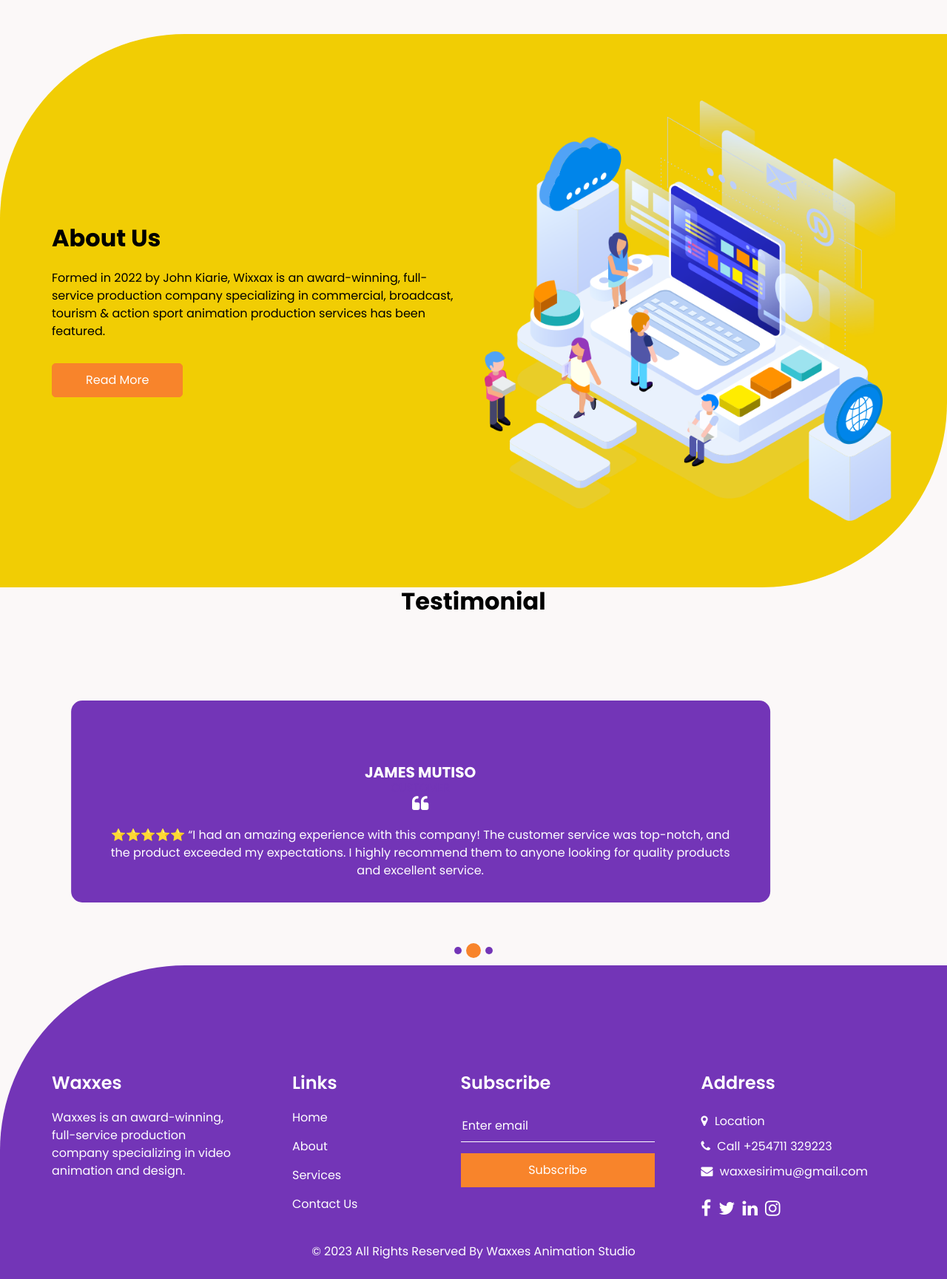
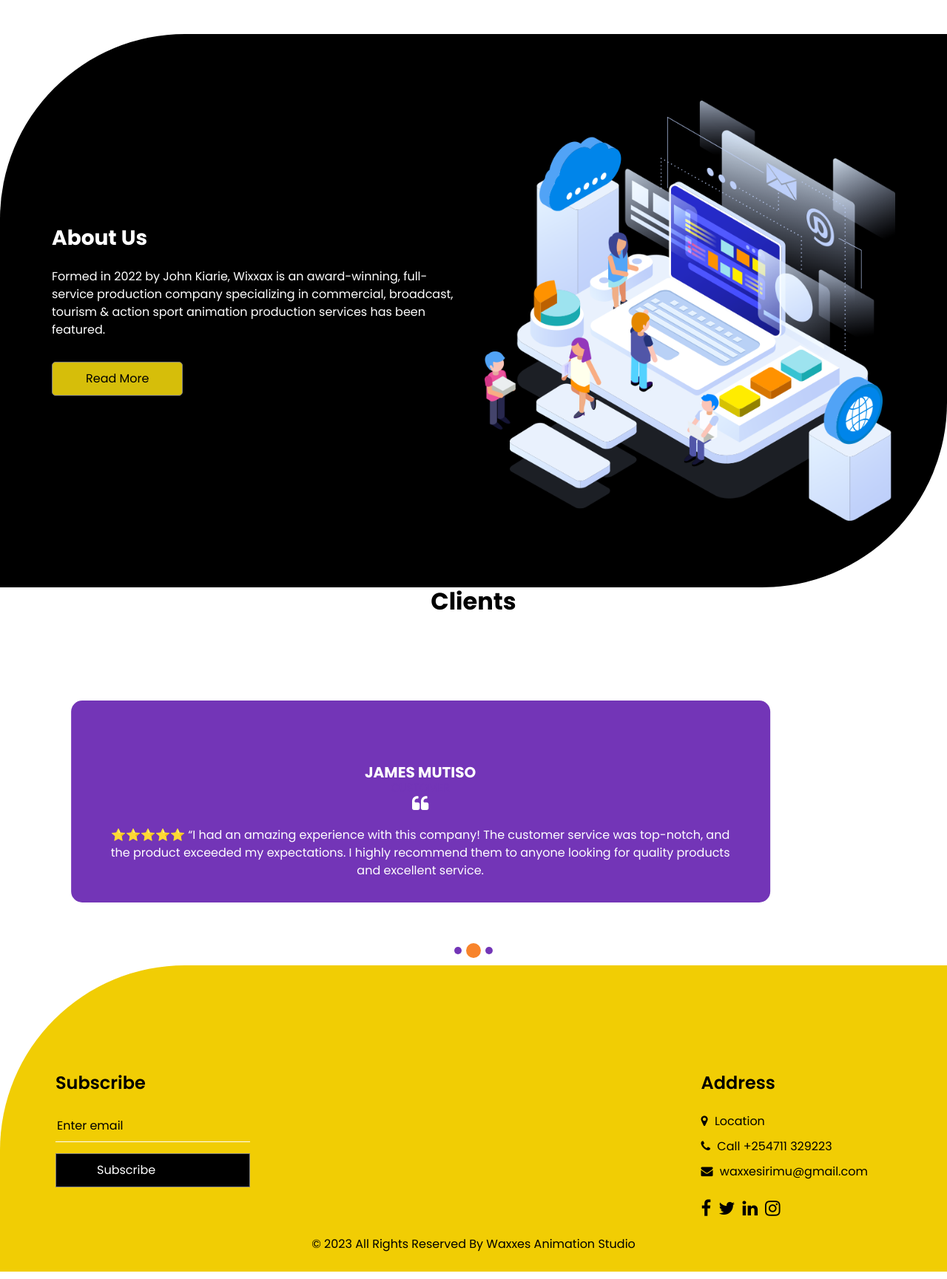
Before and after one commit to Muchai248/practice-animation-portfolio, a plain HTML site: page index.html in a window 1280 px wide. Shown: the part 1240-2969 px from the top of the page at 74% size. Drawn offline with nearby package versions, Linux system fonts and the light colour scheme; some packages are replaced by stand-ins of ours.

Commit message:
new commit

```diff
--- a/css/style.css
+++ b/css/style.css
@@ -1,8 +1,8 @@
 @import url("https://fonts.googleapis.com/css2?family=Poppins:wght@400;600;700&display=swap");
 body {
   font-family: "Poppins", sans-serif;
-  color: #f1cd04;
-  background-color: #fbf8f8;
+  color: #000000;
+  background-color: #ffffff ;
   overflow-x: hidden;
 }
 
@@ -54,6 +54,13 @@ body {
 
 }
 
+.heading_container h3 {
+  position: relative;
+  font-weight: bold;
+  color: #ffffff;
+
+}
+
 .heading_container p {
   color: black;
 }
@@ -94,7 +101,7 @@ a:focus {
   -webkit-box-direction: normal;
       -ms-flex-direction: column;
           flex-direction: column;
-  background-color: #fade06;
+  background-color: #000000;
   border-radius: 0 0 350px 0;
 }
 
@@ -133,7 +140,7 @@ a:focus {
 
 .custom_nav-container .navbar-nav .nav-item .nav-link {
   padding: 5px 25px;
-  color: #000000;
+  color: #ffffff;
   text-align: center;
   text-transform: uppercase;
   border-radius: 5px;
@@ -142,7 +149,7 @@ a:focus {
 }
 
 .custom_nav-container .navbar-nav .nav-item:hover .nav-link, .custom_nav-container .navbar-nav .nav-item.active .nav-link {
-  color: #000;;
+  color: #d6be0a;
   ;
 
 }
@@ -240,7 +247,7 @@ a:focus {
 }
 
 .quote_btn-container a {
-  color: #000000;
+  color: white;
   text-transform: uppercase;
 }
 
@@ -249,13 +256,13 @@ a:focus {
 }
 
 .quote_btn-container a:hover {
-  color: #ffffff;
+  color: #d6be0a;
 }
 
 .quote_btn-container .quote_btn {
   display: inline-block;
   padding: 5px 25px;
-  color: black;
+  color: #ffffff;
   border-radius: 5px;
   -webkit-transition: all 0.3s;
   transition: all 0.3s;
@@ -263,7 +270,7 @@ a:focus {
 }
 
 .quote_btn-container .quote_btn:hover {
-  color: #000000;
+  color: #d6be0a;
   -webkit-transform: translateY(-3px);
           transform: translateY(-3px);
 }
@@ -296,7 +303,7 @@ a:focus {
 
 .slider_section .detail-box {
   text-align: center;
-  color: #070707;
+  color: #ffffff;
 }
 
 .slider_section .detail-box h1 {
@@ -324,7 +331,7 @@ a:focus {
 .slider_section .detail-box .btn-box .btn1 {
   display: inline-block;
   padding: 12px 15px;
-  background-color: #030203;
+  background-color: #d6be0a;
   color: #ffffff;
   border-radius: 5px;
   -webkit-transition: all 0.3s;
@@ -333,7 +340,7 @@ a:focus {
 }
 
 .slider_section .detail-box .btn-box .btn1:hover {
-  color: #ffffff;
+  color: #000000;
   -webkit-transform: translateY(-3px);
           transform: translateY(-3px);
 }
@@ -483,8 +490,8 @@ a:focus {
 }
 
 .about_section {
-  background-color: #f1cd04;
-  color: black;
+  background-color: #000000;
+  color: #ffffff;
   border-radius: 250px 0 250px 0;
 }
 
@@ -509,12 +516,12 @@ a:focus {
 .about_section .detail-box a {
   display: inline-block;
   padding: 10px 45px;
-  background-color: #f8842b;
-  color: #ffffff;
+  background-color: #d6be0a;
+  color: #000000;
   border-radius: 5px;
   -webkit-transition: all 0.3s;
   transition: all 0.3s;
-  border: 1px solid #f8842b;
+  border: 1px solid grey;
   margin-top: 15px;
 }
 
@@ -727,7 +734,7 @@ a:focus {
 }
 
 .footer_container {
-  background-color: #7335b7;
+  background-color: #f1cd04;
   color: #ffffff;
   border-radius: 350px 0 0 0;
   padding-top: 145px;
@@ -751,7 +758,7 @@ a:focus {
 
 .info_section .info_contact .contact_link_box a {
   margin: 5px 0;
-  color: #ffffff;
+  color: #000000;
 }
 
 .info_section .info_contact .contact_link_box a i {
@@ -759,7 +766,7 @@ a:focus {
 }
 
 .info_section .info_contact .contact_link_box a:hover {
-  color: #f8842b;
+  color: grey;
 }
 
 .info_section .info_social {
@@ -776,17 +783,17 @@ a:focus {
   -webkit-box-pack: center;
       -ms-flex-pack: center;
           justify-content: center;
-  -webkit-box-align: center;
-      -ms-flex-align: center;
-          align-items: center;
-  color: #ffffff;
+  -webkit-box-align: left;
+      -ms-flex-align: left;
+          align-items: left;
+  color: #000000;
   border-radius: 100%;
   margin-right: 10px;
   font-size: 24px;
 }
 
 .info_section .info_social a:hover {
-  color: #f8842b;
+  color: grey;
 }
 
 .info_section .info_links {
@@ -827,32 +834,32 @@ a:focus {
 }
 
 .info_section form input::-webkit-input-placeholder {
-  color: #ffffff;
+  color: black;
 }
 
 .info_section form input:-ms-input-placeholder {
-  color: #ffffff;
+  color: #000000;
 }
 
 .info_section form input::-ms-input-placeholder {
-  color: #ffffff;
+  color: #000000;
 }
 
 .info_section form input::placeholder {
-  color: #ffffff;
+  color: #000000;
 }
 
 .info_section form button {
   width: 100%;
-  text-align: center;
+  text-align: left;
   display: inline-block;
   padding: 10px 55px;
-  background-color: #f8842b;
+  background-color: #000000;
   color: #ffffff;
   border-radius: 0;
   -webkit-transition: all 0.3s;
   transition: all 0.3s;
-  border: 1px solid #f8842b;
+  border: 1px solid grey;
   margin-top: 15px;
 }
 
@@ -872,6 +879,7 @@ a:focus {
 .footer_section p {
   padding: 25px 0;
   margin: 0;
+  color: #000000;
 }
 
 .footer_section p a {
@@ -887,3 +895,19 @@ a:focus {
   transform-style: preserve-3d;
   transition: transform 0.2s ease; /* Add a smooth transition effect */
 }
+/*
+subscribe  */
+#sub{
+  text-align: left;
+  left: 5px;
+  color: black;
+}
+
+/* text-input */
+#black-text-input {
+  color: black;
+}
+
+#ad{
+  color: #000;
+}
--- a/index.html
+++ b/index.html
@@ -220,9 +220,9 @@
         <div class="col-md-6">
           <div class="detail-box">
             <div class="heading_container">
-              <h2>
+              <h3>
                 About Us
-              </h2>
+              </h3>
             </div>
             <p>
               Formed in 2022 by John Kiarie, Wixxax is an award-winning, full-service production company specializing in commercial,
@@ -234,8 +234,8 @@
           </div>
         </div>
         <div class="col-md-6 ">
-          <div class="img-box">
-            <img src="images/about-img.png" alt="">
+          <div class="img-box" id="img1"  >
+            <img src="images/about-img.png" alt="" id="rotate-img1">
           </div>
         </div>
 
@@ -256,7 +256,7 @@
     <div class="container">
       <div class="heading_container heading_center">
         <h2>
-          Testimonial
+          Clients
         </h2>
       </div>
     </div>
@@ -374,50 +374,19 @@
     <section class="info_section ">
       <div class="container">
         <div class="row">
-          <div class="col-md-6 col-lg-3 ">
-            <div class="info_detail">
-              <h4>
-                Waxxes
-              </h4>
-              <p>
-                Waxxes is an award-winning, full-service production company specializing in video animation and design.
-              </p>
-            </div>
-          </div>
-          <div class="col-md-6 col-lg-2 mx-auto">
-            <div class="info_link_box">
-              <h4>
-                Links
-              </h4>
-              <div class="info_links">
-                <a class="" href="index.html">
-                  Home
-                </a>
-                <a class="" href="about.html">
-                  About
-                </a>
-                <a class="" href="service.html">
-                  Services
-                </a>
-                <a class="" href="contact.html">
-                  Contact Us
-                </a>
-              </div>
-            </div>
-          </div>
-          <div class="col-md-6 col-lg-3 ">
+          <div class="col-md-6 col-lg-3" id="sub">
             <h4>
               Subscribe
             </h4>
             <form action="#">
-              <input type="text" placeholder="Enter email" />
+              <input type="text" placeholder="Enter email"  id="black-text-input"/>
               <button type="submit">
                 Subscribe
               </button>
             </form>
           </div>
           <div class="col-md-6 col-lg-3 mb-0 ml-auto">
-            <div class="info_contact">
+            <div class="info_contact " id="ad">
               <h4>
                 Address
               </h4>
--- a/js/custom.js
+++ b/js/custom.js
@@ -80,3 +80,29 @@ function rotateImage(event) {
 
 // Add a mousemove event listener to the container
 container.addEventListener('mousemove', rotateImage);
+
+
+// Get a reference to the new image element and its container
+var image1 = document.getElementById('rotate-img1');
+var container1 = document.getElementById('img1');
+
+// Function to update the new image's perspective-based rotation
+function rotateImage1(event) {
+  // Calculate the rotation angles based on the mouse position
+  var containerRect = container1.getBoundingClientRect();
+  var x = event.clientX - containerRect.left - containerRect.width / 2;
+  var y = event.clientY - containerRect.top - containerRect.height / 2;
+  var rotationX = -y / containerRect.height * 360; // Adjust the factor as needed
+  var rotationY = x / containerRect.width * 360; // Adjust the factor as needed
+
+  // Apply the rotation transform to the new image with perspective
+  image1.style.transform = `rotateX(${rotationX}deg) rotateY(${rotationY}deg)`;
+}
+
+// // Reset the new image's rotation when the mouse leaves its container
+// container1.addEventListener('mouseleave', function () {
+//   image1.style.transform = 'rotateX(0deg) rotateY(0deg)';
+// });
+
+// Add a mousemove event listener to the new container
+container1.addEventListener('mousemove', rotateImage1);
```
